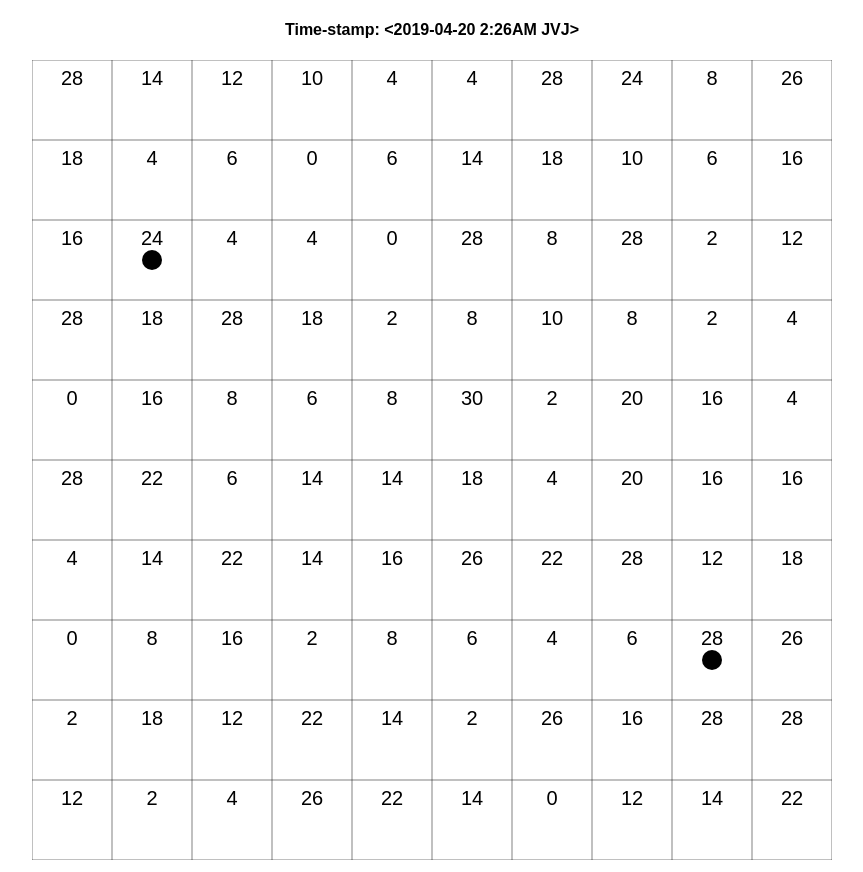
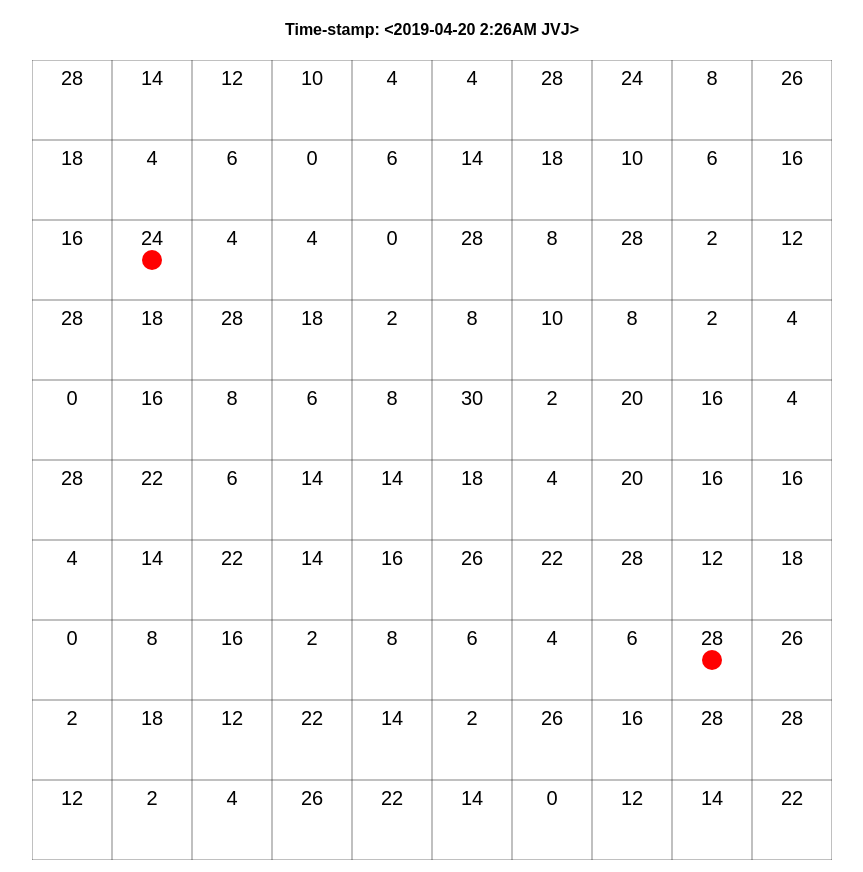
Before and after one commit to JayDiddyThaGOAT/CPSC-335---Knights-Max-Flow, a plain HTML site: page index.html in a window 1280 px wide. Shown: the part 59-931 px from the top of the page, without its empty margins (208-1071 px from the left). Drawn offline with Linux system fonts and the light colour scheme.

Commit message:
change sink & source dots to red

```diff
--- a/index.html
+++ b/index.html
@@ -44,12 +44,12 @@ for (var i = 0; i < 10; i++)
 var source = cells.find(function(element){
   return element.i == 1 && element.j == 2;
 });
-draw_dot(context, source.x, source.y);
+draw_redDot(context, source.x, source.y);
 
 var sink = cells.find(function(element){
   return element.i == 8 && element.j == 7;
 });
-draw_dot(context, sink.x, sink.y);
+draw_redDot(context, sink.x, sink.y);
 
 var moves = Math.floor((Math.random() * (30 - 15 + 1)) + 15);
 </script>
```
